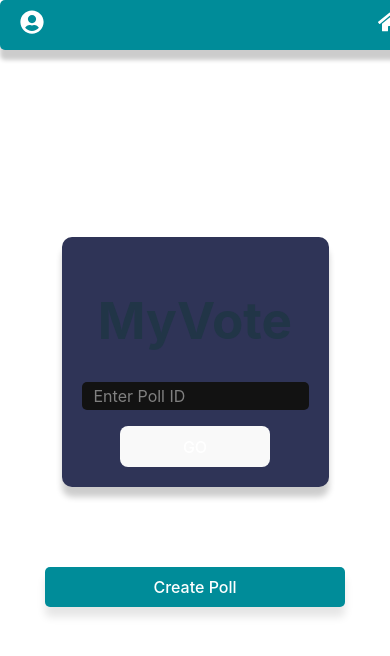
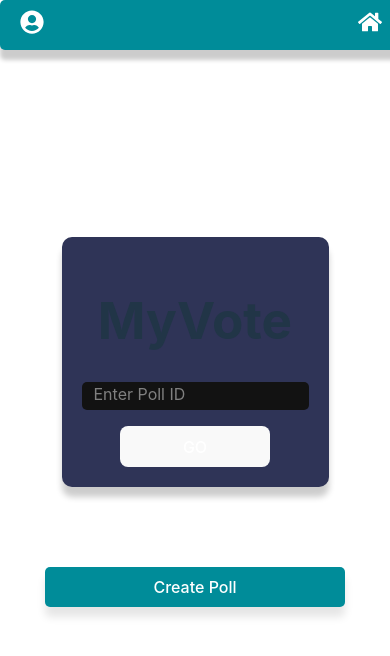
Before and after one commit to JohnLun/MyVote, a React (Vite) app in the folder myvote.client/: page / in a window 390 px wide. Shown: the top 656 px of the page. Built offline with nearby package versions, Linux system fonts and the light colour scheme; no server answers.

Commit message:
Made a few small styling changes to the landing page and changed the home button to be mobile responsive

```diff
--- a/myvote.client/src/components/Header.css
+++ b/myvote.client/src/components/Header.css
@@ -33,4 +33,5 @@
 .home-icon {
     color: white;
     cursor: pointer;
+    padding-right: 20px;
 }
--- a/myvote.client/src/pages/LandingPage.css
+++ b/myvote.client/src/pages/LandingPage.css
@@ -49,7 +49,7 @@ th, td {
     position: absolute;
     left: 12px;
     top: 50%;
-    transform: translateY(-50%);
+    transform: translateY(-60%);
     font-size: 16px;
     color: gray;
     transition: all 0.3s ease;
@@ -86,7 +86,7 @@ input:focus + .floating-label,
 
 .go-btn:hover{
     background-color: #28231d;
-    transform: scale(1.1);
+    transform: scale(1.15);
 }
 
 .create-poll {
```
